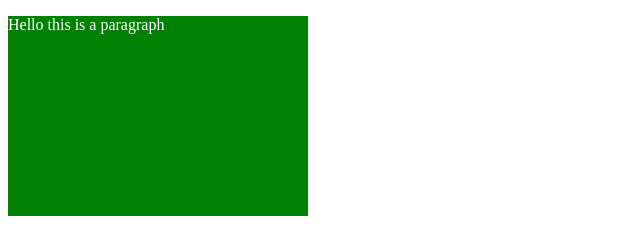
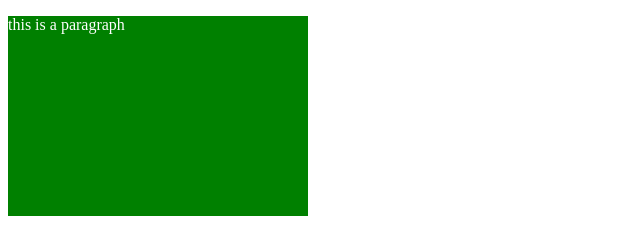
Before and after one commit to RizwanDev-crypto/youtube, a plain HTML site: page index.html in a window 1280 px wide. Shown: the full height of the page, 0-640 px from the left. Drawn offline with Linux system fonts and the light colour scheme.

Commit message:
First pproject

```diff
--- a/index.html
+++ b/index.html
@@ -9,7 +9,7 @@
 <body>
 
     <div class="container">
-        <p>Hello this is a paragraph</p>
+        <p>this is a paragraph</p>
     </div>
 </body>
 </html>
```
